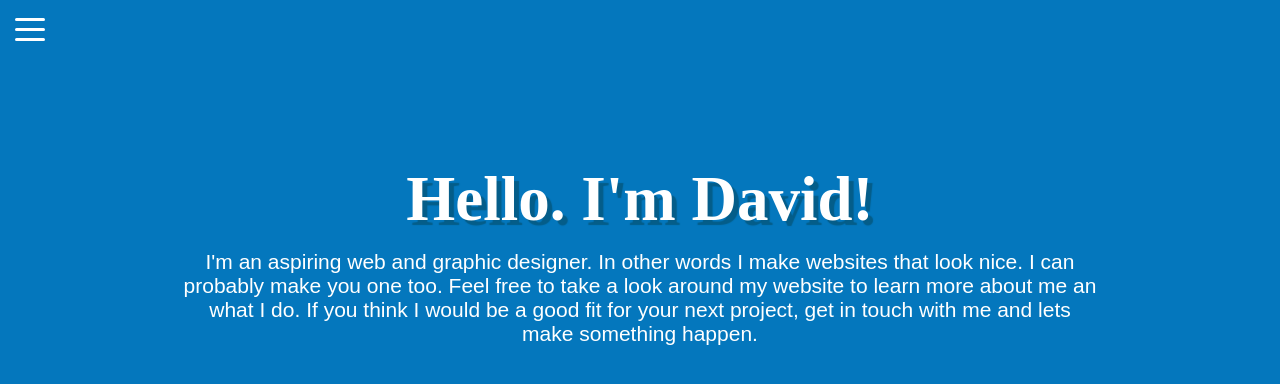
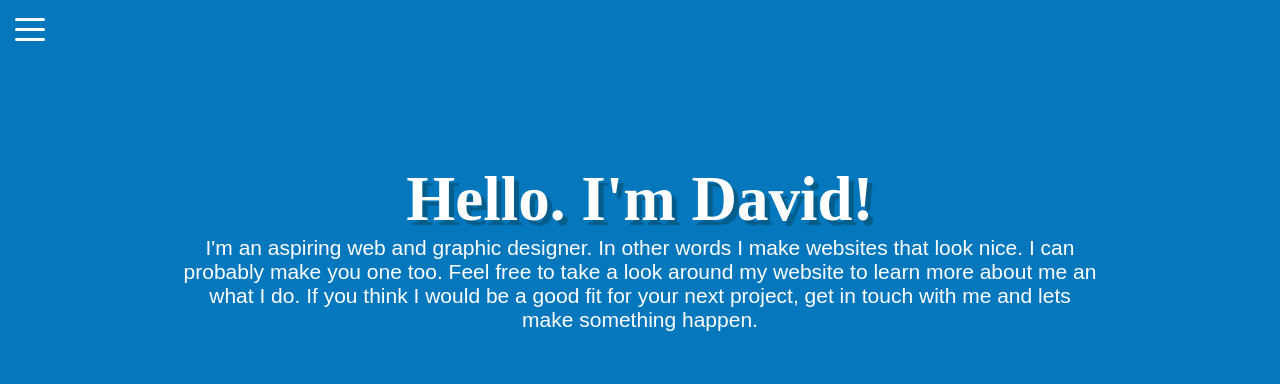
Before and after one commit to dramirez2096/davidramirez.design, an Angular app: page / in a window 1280 px wide. Shown: the top 384 px of the page. Built offline with nearby package versions, Linux system fonts and the light colour scheme; a web font is replaced by a local one.

Commit message:
minor styling added

```diff
--- a/src/app/components/pages/contact/contact.component.css
+++ b/src/app/components/pages/contact/contact.component.css
@@ -13,6 +13,7 @@
 .contact-grid{
     display: flex;
   justify-content: space-around;
+  margin-top: 20px;
 }
 .contact-icon-wrap{
   width: 130px;
--- a/src/styles.css
+++ b/src/styles.css
@@ -31,8 +31,8 @@ h1{
     font-family: brandon-grotesque, sans-serif;
     font-style: normal;
     font-weight: 100;
-    -webkit-margin-before: 0.67em;
-    -webkit-margin-after: 0.67em;
+    -webkit-margin-before: 0em;
+    -webkit-margin-after: 0em;
     -webkit-margin-start: 0px;
     -webkit-margin-end: 0px;
 }
```
